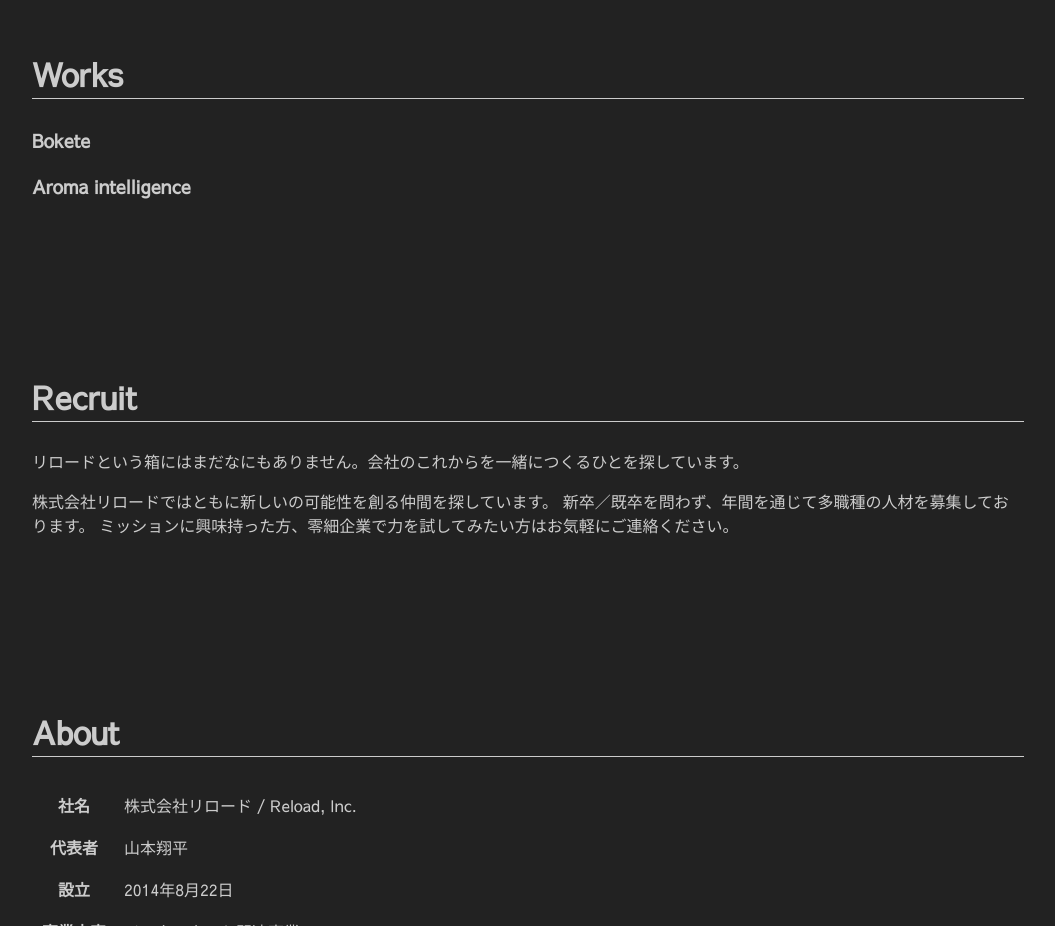
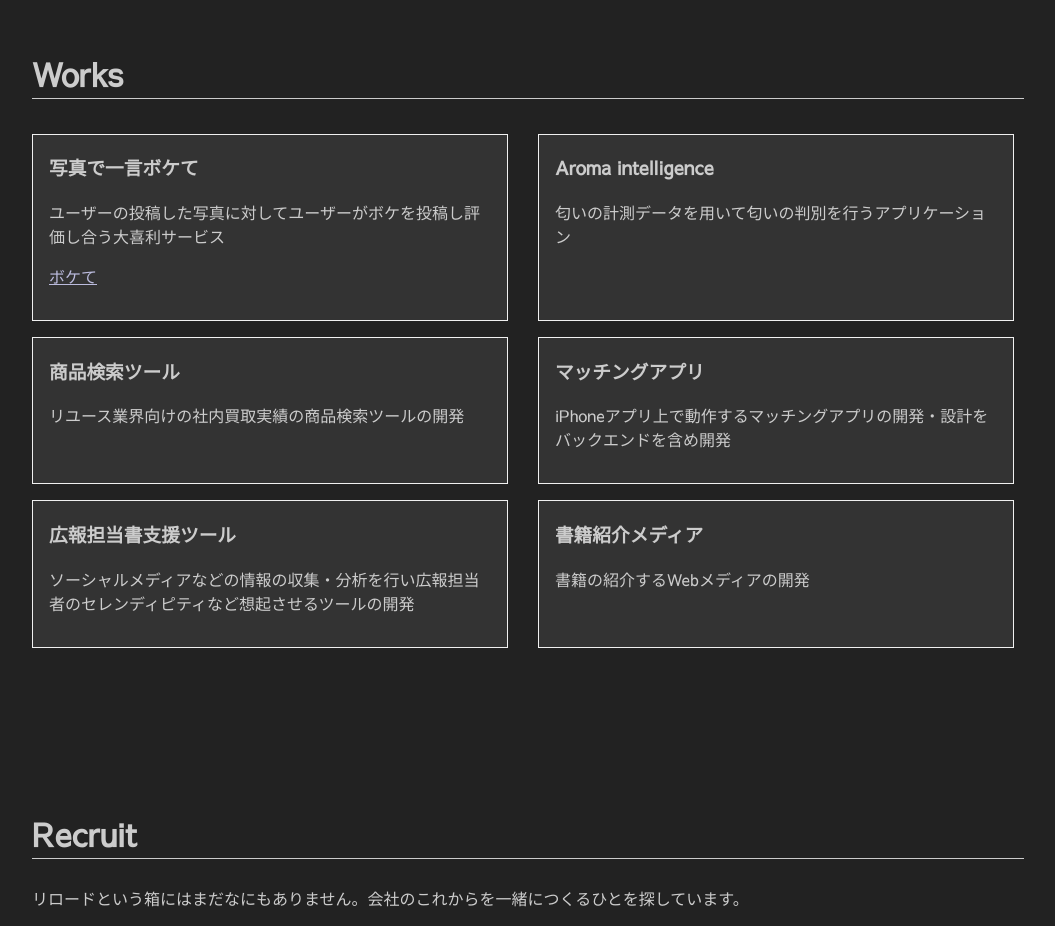
Before and after one commit to reload-co-jp/reload.co.jp, an Astro site: page / in a window 1280 px wide. Shown: the part 1640-2566 px from the top of the page, without its empty margins (112-1167 px from the left). Built offline with nearby package versions, Linux system fonts and the light colour scheme; Astro itself is replaced by a stand-in of ours.

Commit message:
Add works

```diff
--- a/src/pages/index.astro
+++ b/src/pages/index.astro
@@ -199,11 +199,38 @@ const primaryColor = "#3e62ad"
       </section>
       <section>
         <h2>Works</h2>
-        <div>
-          <h3>Bokete</h3>
-        </div>
-        <div>
-          <h3>Aroma intelligence</h3>
+        <div class="boxes">
+          <div class="box">
+            <h3>写真で一言ボケて</h3>
+            <p>
+              ユーザーの投稿した写真に対してユーザーがボケを投稿し評価し合う大喜利サービス
+            </p>
+            <p><a href="//bokete.jp" target="_blank">ボケて</a></p>
+          </div>
+          <div class="box">
+            <h3>Aroma intelligence</h3>
+            <p>匂いの計測データを用いて匂いの判別を行うアプリケーション</p>
+          </div>
+          <div class="box">
+            <h3>商品検索ツール</h3>
+            <p>リユース業界向けの社内買取実績の商品検索ツールの開発</p>
+          </div>
+          <div class="box">
+            <h3>マッチングアプリ</h3>
+            <p>
+              iPhoneアプリ上で動作するマッチングアプリの開発・設計をバックエンドを含め開発
+            </p>
+          </div>
+          <div class="box">
+            <h3>広報担当書支援ツール</h3>
+            <p>
+              ソーシャルメディアなどの情報の収集・分析を行い広報担当者のセレンディピティなど想起させるツールの開発
+            </p>
+          </div>
+          <div class="box">
+            <h3>書籍紹介メディア</h3>
+            <p>書籍の紹介するWebメディアの開発</p>
+          </div>
         </div>
       </section>
       <section>
```
